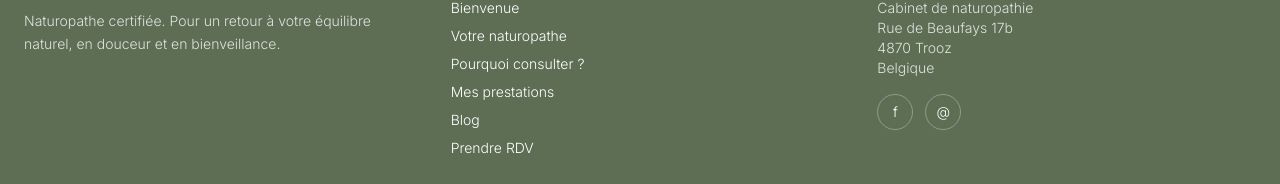
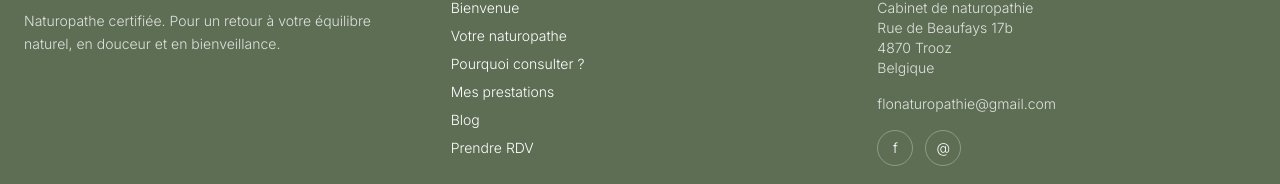
Before and after one commit to Samuelbcl/florence, a Next.js app: page / in a window 1280 px wide. Shown: the part 5099-5283 px from the top of the page. Built offline with nearby package versions, Linux system fonts and the light colour scheme.

Commit message:
Footer : ajout email flonaturopathie@gmail.com sous l'adresse contact
Co-Authored-By: Claude Opus 4.7 (1M context) <noreply@anthropic.com>

```diff
--- a/src/components/Footer.tsx
+++ b/src/components/Footer.tsx
@@ -38,6 +38,14 @@ export default function Footer() {
             4870 Trooz<br />
             Belgique
           </p>
+          <p className="text-sm text-white/80 mb-4">
+            <a
+              href="mailto:flonaturopathie@gmail.com"
+              className="hover:text-accent break-all"
+            >
+              flonaturopathie@gmail.com
+            </a>
+          </p>
           <div className="flex gap-3">
             <a href="#" aria-label="Facebook" className="w-9 h-9 border border-white/30 rounded-full flex items-center justify-center hover:bg-white/10">
               <span className="text-sm">f</span>
```
